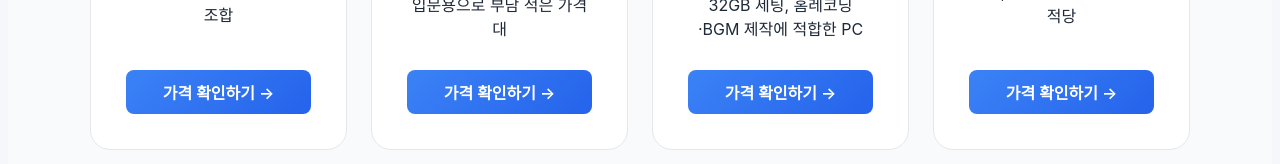
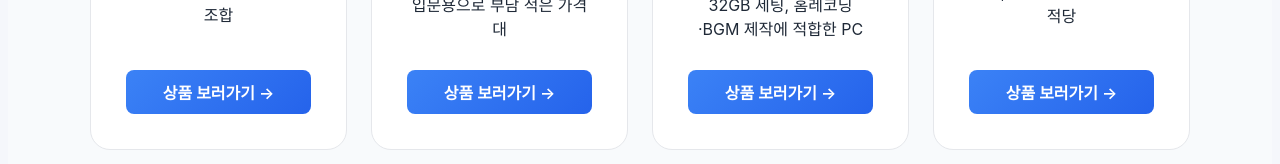
Before and after one commit to choyoungwooo/Comsandashop, a React (Vite) app: page / in a window 1280 px wide. Shown: the part 2215-2379 px from the top of the page. Built offline with nearby package versions, Linux system fonts and the light colour scheme; a web font is replaced by a local one.

Commit message:
fix console syntax error

```diff
--- a/src/data/Products.js
+++ b/src/data/Products.js
@@ -1,6 +1,6 @@
 export const products = [
 
-  // ================= GPU (15) =================
+  // ================= GPU (nvidia) =================
   { id: 1, name: "갤럭틱 지포스 rtx 4060 EX 원클릭 OC 익스트림 튜너 앱 컨트롤 8GB GDDR6 128비트 DP3/HDMI 2.1/DLSS 3/게이밍 그래픽 카드", price: 575400, type: "gpu", brand: "nvidia", image: "https://thumbnail1.coupangcdn.com/thumbnails/remote/212x212ex/image/vendor_inventory/6b01/b7479780e0ea25d6e32b865c76836cb285323250d8a6051d5ee81cc7c515.jpg", link: "https://link.coupang.com/a/dT2Hn0" },
   { id: 2, name: "MSI/MSI rtx 4060TI VENTUS 2X BLACK 8G OC Wantu Shi", price: 668900, type: "gpu", brand: "nvidia", image: "https://thumbnail8.coupangcdn.com/thumbnails/remote/212x212ex/image/vendor_inventory/2897/796a7dd2a8631b3241aef740c05b8cc17044d7723960b8e18602f2453c5b.jpg", link: "https://link.coupang.com/a/dT22F9" },
   { id: 3, name: "[PNY] 지포스 rtx 4070 SUPER VERTO OC D6X 12GB DF STCOM", price: 1018000, type: "gpu", brand: "nvidia", image: "https://t3c.coupangcdn.com/thumbnails/remote/212x212ex/image/vendor_inventory/70c5/a6f7fd35e674a7bf57142082b3e049a2f943ebd4a0498fbc907bd00e5412.jpg", link: "https://link.coupang.com/a/dT25ba" },
@@ -9,7 +9,15 @@ export const products = [
   { id: 6, name: "액슬 지포스 rtx 3060 Ti D6 8GB White 에즈윈단일상품", price: 511240, type: "gpu", brand: "nvidia", image: "https://t5a.coupangcdn.com/thumbnails/remote/212x212ex/image/vendor_inventory/31b7/4afcd77f600eb161a3512ae289b12def27c0e11e7999cd5ad7d50dcc3e0d.jpg", link: "https://link.coupang.com/a/dT3a5o" },
   { id: 7, name: "지포스 gtx 1660 6GB 게이밍 그래픽카드", price: 168000, type: "gpu", brand: "nvidia", image: "https://thumbnail7.coupangcdn.com/thumbnails/remote/212x212ex/image/vendor_inventory/fd4c/2ced38d82f89eb04c432f981f8fd5ff1e99a727db2aed9c98cad8b4a4daa.jpg", link: "https://link.coupang.com/a/dT3cWa" },
   { id: 8, name: "이도디스플레이 지포스 GTX 1660 SUPER RAGE-X D6 6GB 새상품단일상품", price: 272950, type: "gpu", brand: "nvidia", image: "https://thumbnail15.coupangcdn.com/thumbnails/remote/212x212ex/image/vendor_inventory/05b6/d46938ba17d8fda29acae1d3d17db281fa155189b82dc6630feb50422dae.jpg", link: "https://link.coupang.com/a/dT3jYs" },
+
+  // ================= GPU (amd) =================
   { id: 9, name: "[ASRock] Radeon™ RX 7600 CHALLENGER OC D6 8GB 대원씨티에스", price: 498000, type: "gpu", brand: "amd", image: "https://t1a.coupangcdn.com/thumbnails/remote/212x212ex/image/vendor_inventory/9ff4/e8facf30596fe11d5f5b3da1d4bfc6dc1c90ecb834fa836a4e347ad56837.jpg", link: "https://link.coupang.com/a/dT3mqy" },
+  { id: 10, name: "XFX 라데온 RX 570 RS XXX 에디션 1286MHz 8GB GDDR5 DX12 VR 지원 듀얼 BIOS 3개 DP HDMI DVI AMD 그래픽 카드 (RX570P8D", price: 163100, type: "gpu", brand: "amd", image: "https://thumbnail6.coupangcdn.com/thumbnails/remote/212x212ex/image/vendor_inventory/25a6/9f16133e9c39f06e2511d14bccff9cd744edcfb8c2440189c93293e31ff0.jpg", link: "https://link.coupang.com/a/dT3PtY" },
+  { id: 11, name: "기존 ASUS RX 5600 XT 6GB 그래픽 카드 GPU AMD Radeon RX5600 5600XT 게임 비디오 카드 데스크탑 게임 맵 컴퓨터 화면 카드", price: 275400, type: "gpu", brand: "amd", image: "https://t5a.coupangcdn.com/thumbnails/remote/212x212ex/image/vendor_inventory/d2d6/e75f915a879e51c77825b6948ee0c9afc00c00fdbb71e81dddf0278b5087.jpg", link: "https://link.coupang.com/a/dT3YiH" },
+  { id: 12, name: "GPVHOSO Radeon RX 5700 XT 8GB 그래픽 카드 2560SP GDDR6 256비트 컴퓨터 그래픽 카드 GPU PCI-e 4.0 x16 HDMI/디스플레이 포트", price: 498000, type: "gpu", brand: "amd", image: "https://t3c.coupangcdn.com/thumbnails/remote/212x212ex/image/vendor_inventory/3cbf/9920d99ce7e3ca28bf99ae9622bfba875a088119787c0f77aed7b73728af.jpg", link: "https://link.coupang.com/a/dT31eK" },
+  { id: 13, name: "SAPPHIRE 라데온 RX 6600 PULSE D6 8GB", price: 1000000, type: "gpu", brand: "amd", image: "https://thumbnail10.coupangcdn.com/thumbnails/remote/212x212ex/image/vendor_inventory/3567/4d3d2377bbe2a9aed1e8137838016aa0daa5b5485676dad58cea0b63cdc4.png", link: "https://link.coupang.com/a/dT34hj" },
+  { id: 14, name: "[XFX] Radeon™ RX 7900 XTX MERC 310 BLACK D6 24GB STCOM", price: 1797000, type: "gpu", brand: "amd", image: "https://t1c.coupangcdn.com/thumbnails/remote/212x212ex/image/vendor_inventory/8bf9/80a8a3da08f53d63edfe7cf0214f03ab1e8a579c53fc9b1abc4571560cdb.jpg", link: "https://link.coupang.com/a/dT3604" },
+
 
   // ================= MAINBOARD (15) =================
   { id: 16, name: "ASUS Z790", price: 320000, type: "mainboard", brand: "intel", socket: "LGA1700",link:"" },
--- a/src/page/Landing.jsx
+++ b/src/page/Landing.jsx
@@ -109,7 +109,7 @@ function Landing() {
           target="_blank"
           rel="noopener noreferrer"
         >
-          가격 확인하기 →
+          상품 보러가기 →
         </a>
       </div>
 
@@ -126,7 +126,7 @@ function Landing() {
           target="_blank"
           rel="noopener noreferrer"
         >
-          가격 확인하기 →
+          상품 보러가기 →
         </a>
       </div>
 
@@ -143,7 +143,7 @@ function Landing() {
           target="_blank"
           rel="noopener noreferrer"
         >
-          가격 확인하기 →
+          상품 보러가기 →
         </a>
       </div>
 
@@ -160,7 +160,7 @@ function Landing() {
           target="_blank"
           rel="noopener noreferrer"
         >
-          가격 확인하기 →
+          상품 보러가기 →
         </a>
       </div>
 
```
